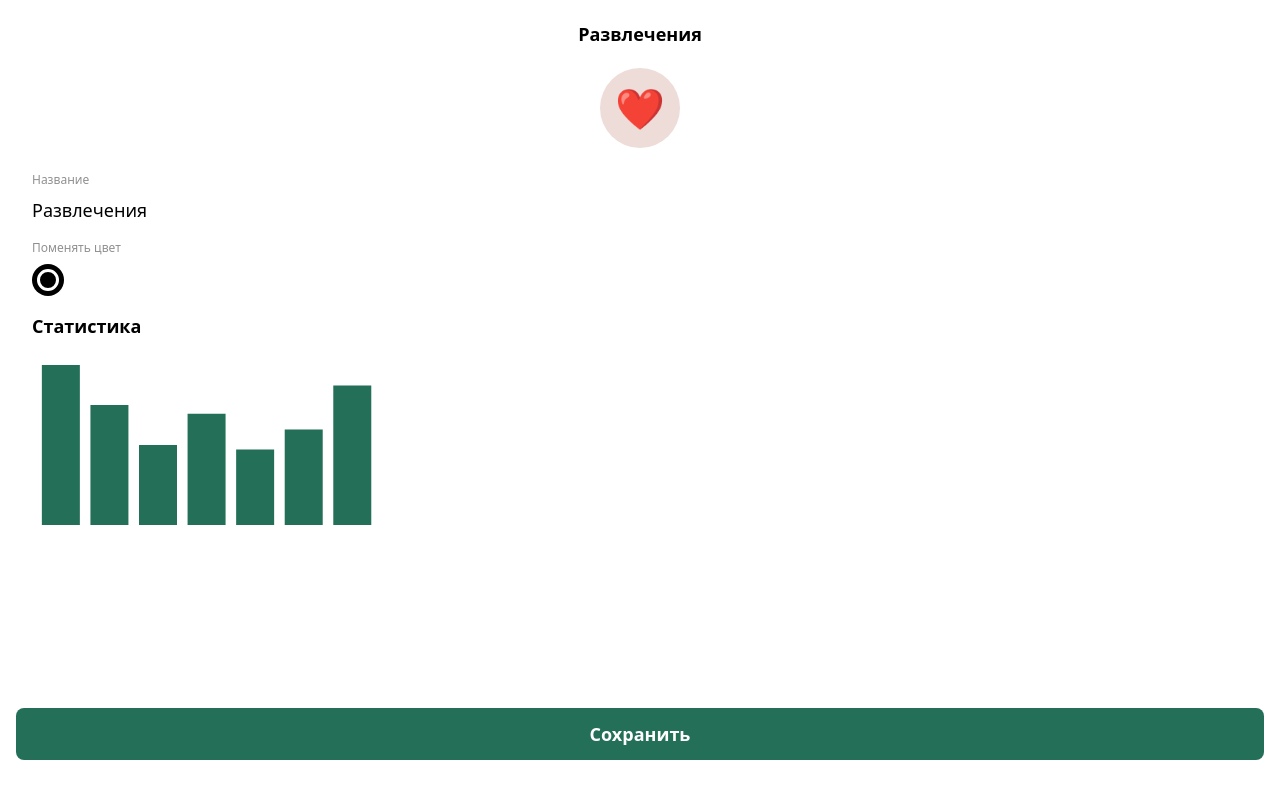
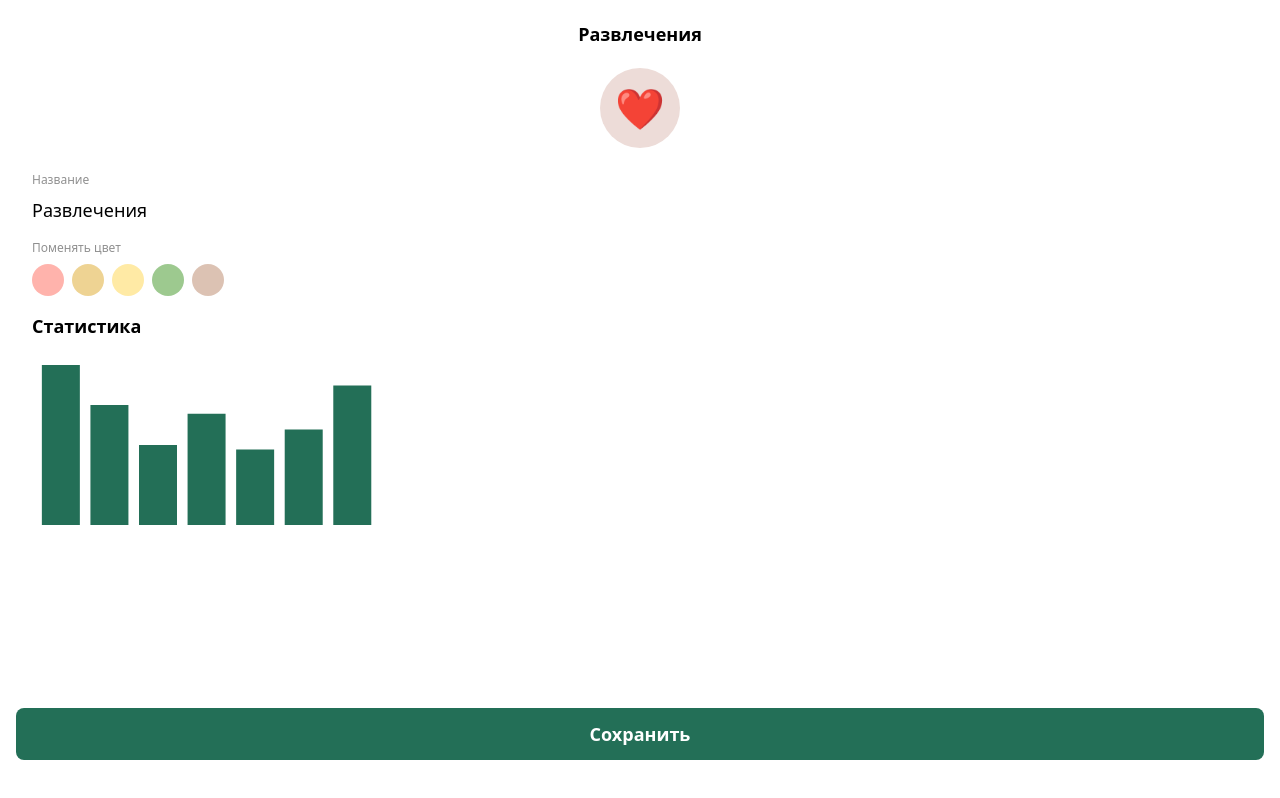
Before and after one commit to bigT01/money-tracker, a React (Create React App) app: page /statistic in a window 1280 px wide. Built offline with nearby package versions, Linux system fonts and the light colour scheme.

Commit message:
feat: Color wrapper

```diff
--- /dev/null
+++ b/src/components/ColorWrapper.tsx
@@ -0,0 +1,16 @@
+import React, {useState} from 'react';
+import ColorButton from "./colorButton";
+
+type ColorWrapperProps = {
+    colors : string[]
+}
+const ColorWrapper = ({colors}: ColorWrapperProps) => {
+    const [activeColor, setActiveColor] = useState<string>('')
+    return (
+        <div className={'flex gap-2'}>
+            {colors.map((color) => (<ColorButton color={color} isActive={color === activeColor} setActiveColor={setActiveColor}/>))}
+        </div>
+    );
+};
+
+export default ColorWrapper;
--- a/src/components/colorButton.tsx
+++ b/src/components/colorButton.tsx
@@ -2,13 +2,16 @@ import React from 'react';
 
 type ColorButtonProps = {
     color: string,
-    isActive: boolean
+    isActive: boolean,
+    setActiveColor: (color: string) => void
 }
 
-const ColorButton = ({color, isActive}: ColorButtonProps) => {
+const ColorButton = ({color, isActive, setActiveColor}: ColorButtonProps) => {
     return (
-        <button className='w-[32px] h-[32px] rounded-full flex justify-center items-center' style={{background: color}}>
-            <div className={'rounded-full border-[3px] border-white w-[22px] h-[22px]'}></div>
+        <button onClick={() => setActiveColor(color)} className='w-[32px] h-[32px] rounded-full flex justify-center items-center' style={{background: color}}>
+            {isActive && (
+                <div className={'rounded-full border-[3px] border-white w-[22px] h-[22px]'}></div>
+            )}
         </button>
     );
 };
--- a/src/pages/statistic.tsx
+++ b/src/pages/statistic.tsx
@@ -1,7 +1,7 @@
 import React from 'react';
 import AdditionalPost from "../components/AdditionalPost";
 import {Bar, BarChart} from "recharts";
-import ColorButton from "../components/colorButton";
+import ColorWrapper from "../components/ColorWrapper";
 
 const Statistic = () => {
     const data = [
@@ -61,9 +61,7 @@ const Statistic = () => {
                            placeholder={"Развлечения"}/>
                 </AdditionalPost>
                 <AdditionalPost label={'Поменять цвет'}>
-                    <div className={'flex gap-2'}>
-                        <ColorButton color={'#000000'} isActive={true}/>
-                    </div>
+                    <ColorWrapper colors={['#FF534270', 'rgba(217,154,10,0.44)', '#FFCF3370', 'rgba(31,133,0,0.44)', '#B0755370']}/>
                 </AdditionalPost>
                 <h5 className={'font-bold text-lg mb-5'}>Статистика</h5>
                 <BarChart className={'w-full'} width={350} height={170} data={data}>
```
